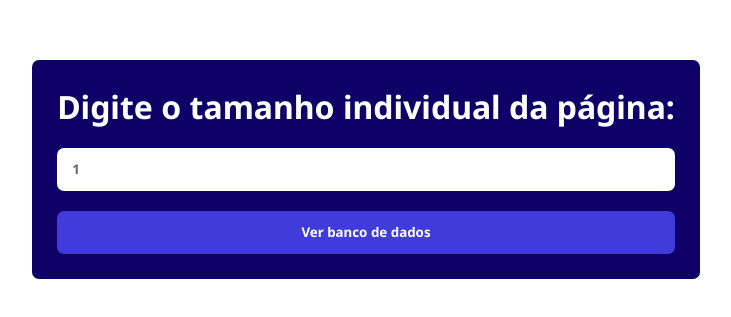
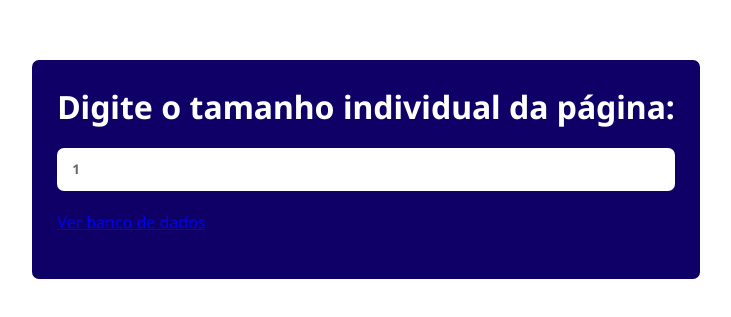
Before and after one commit to PauloUbirajara/static-hash-index-Front, a React (Create React App) app in the folder db-front/: page / in a window 1280 px wide. Shown: the part 231-548 px from the top of the page, without its empty margins (274-1005 px from the left). Built offline with nearby package versions, Linux system fonts and the light colour scheme.

Commit message:
return LinkButton if 'to' parameter is passed

```diff
--- a/db-front/src/components/Button/ButtonComponent.tsx
+++ b/db-front/src/components/Button/ButtonComponent.tsx
@@ -36,7 +36,7 @@ const ButtonComponent = (props: ButtonProps) => {
   const { text, onClick, to } = props
 
   if (to) {
-    <LinkButton to={to} onClick={onClick}>{text}</LinkButton>
+    return <LinkButton to={to} onClick={onClick}>{text}</LinkButton>
   }
 
   return <Button onClick={onClick}>{text}</Button>
```
